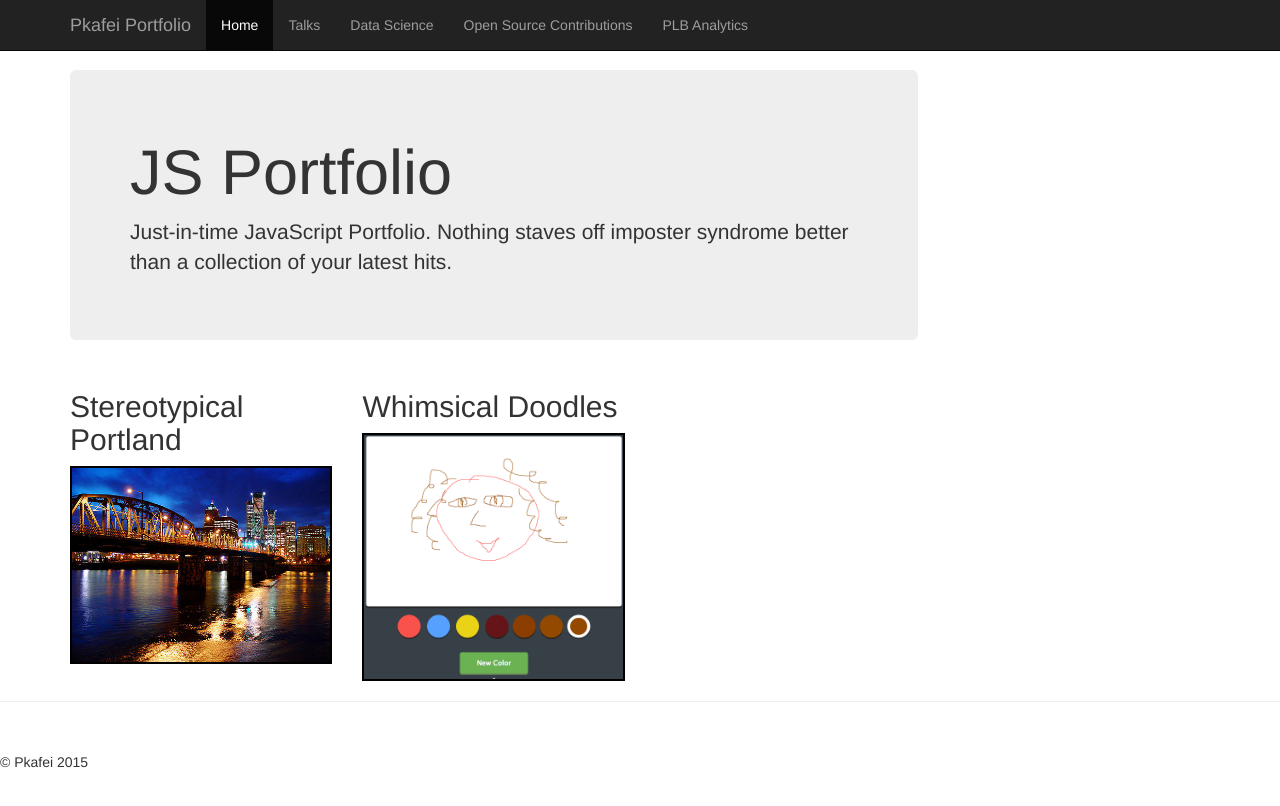
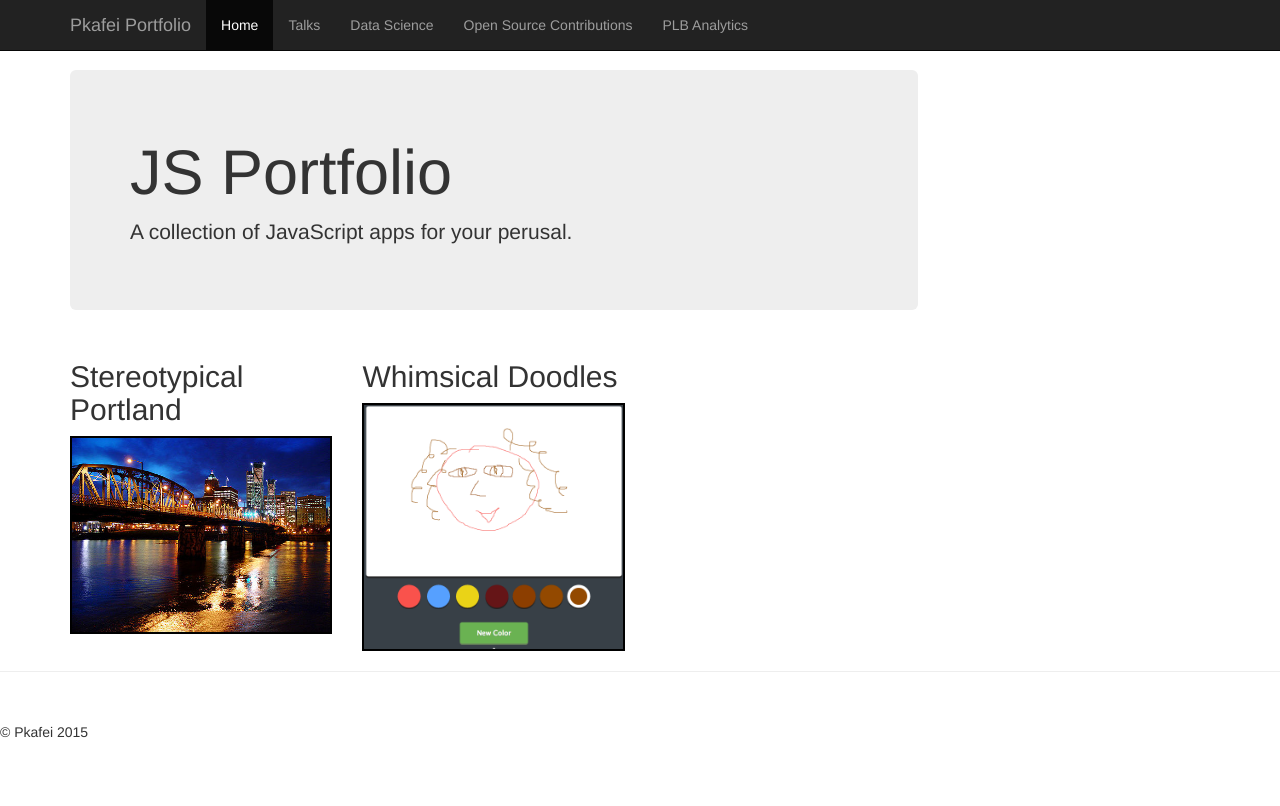
Before and after one commit to pkafei/pkafei_portfolio, a website: page views/index.html in a window 1280 px wide. Drawn offline with nearby package versions, Linux system fonts and the light colour scheme.

Commit message:
Edited copy

```diff
--- a/views/index.html
+++ b/views/index.html
@@ -55,7 +55,7 @@
           </p>
           <div class="jumbotron">
             <h1>JS Portfolio</h1>
-            <p>Just-in-time JavaScript Portfolio. Nothing staves off imposter syndrome better than a collection of your latest hits.</p>
+            <p>A collection of JavaScript apps for your perusal.</p>
           </div>
           <div class="row">
             <div class="col-xs-6 col-lg-4">
```
